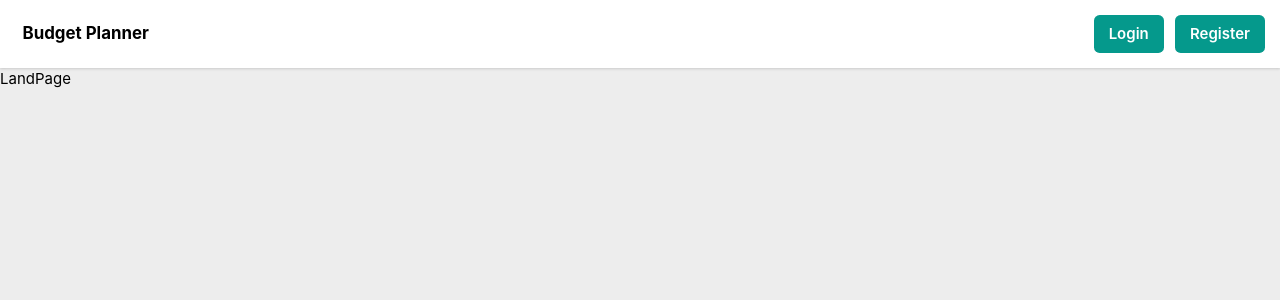
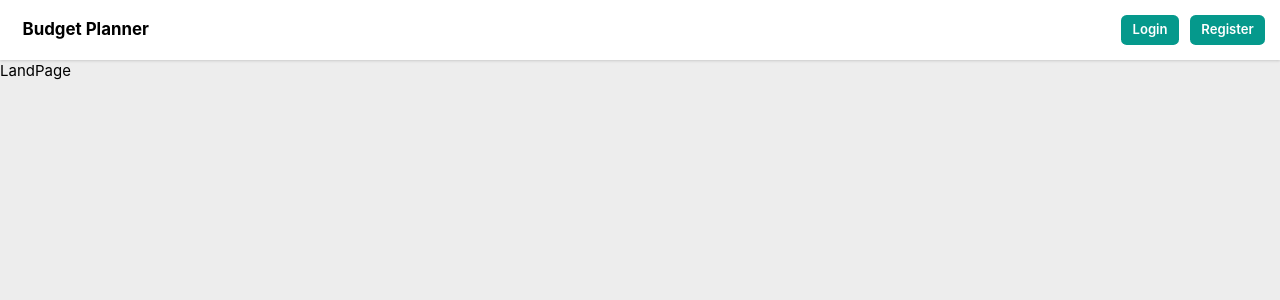
Before and after one commit to GraduationProjectFCI/budget_planner_web, a React (Create React App) app: page / in a window 1280 px wide. Shown: the top 300 px of the page. Built offline with nearby package versions, Linux system fonts and the light colour scheme; the HTML template or start-up script is replaced by a standard one.

Commit message:
make the header buttons smaller

```diff
--- a/src/components/Header.js
+++ b/src/components/Header.js
@@ -75,11 +75,11 @@ const Header = ({
       <Spacer />
       <Box>
         {isLoggedIn ? (
-          <HStack as="nav" spacing={3} align="stretch">
-            <Button>
+          <HStack as="nav" spacing={3}>
+            <Button size="sm">
               <Link to="/profile">{userData.user.name}</Link>
             </Button>
-            <Button>
+            <Button size="sm">
               <Link
                 to="/login"
                 onClick={() => {
@@ -92,12 +92,12 @@ const Header = ({
             </Button>
           </HStack>
         ) : (
-          <HStack as="nav" spacing={3} align="stretch">
-            <Button>
+          <HStack as="nav" spacing={3}>
+            <Button size="sm">
               <Link to="/login">Login</Link>
             </Button>
 
-            <Button>
+            <Button size="sm">
               <Link to="/login">Register</Link>
             </Button>
           </HStack>
```
